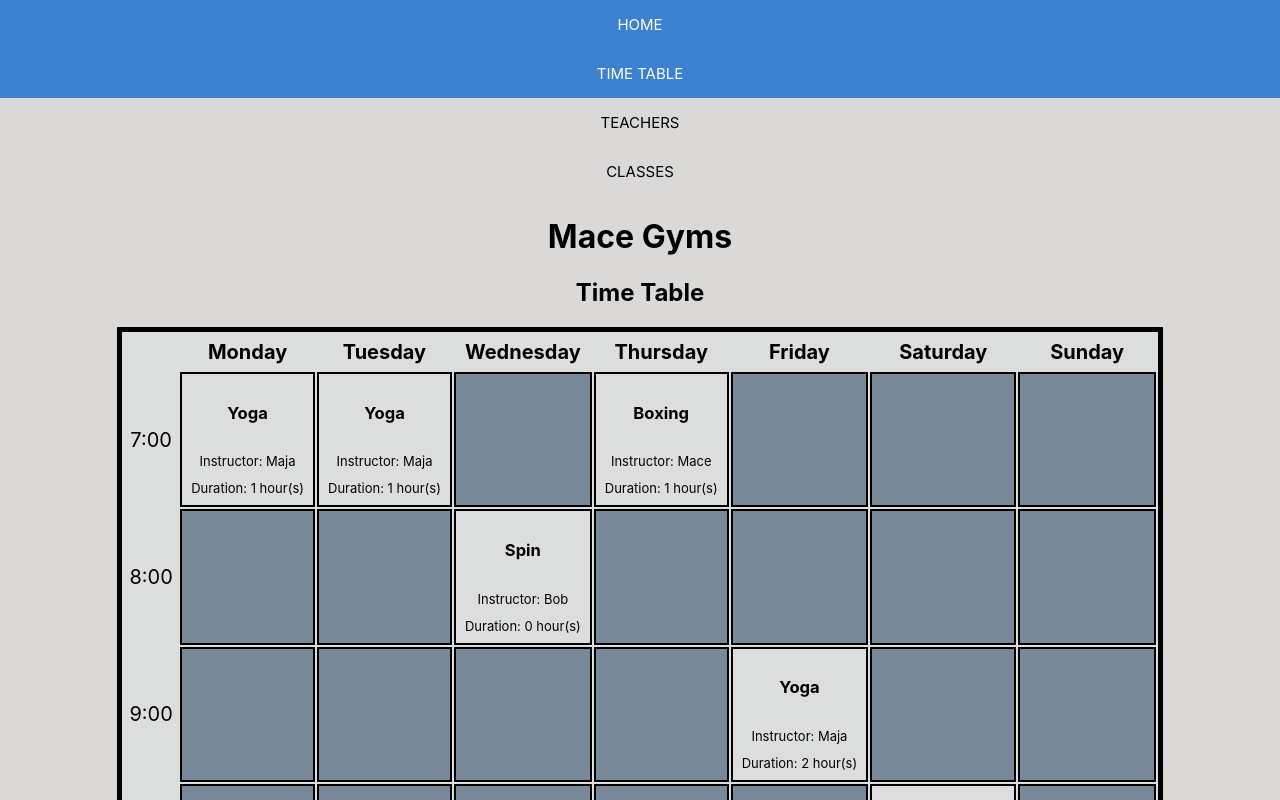
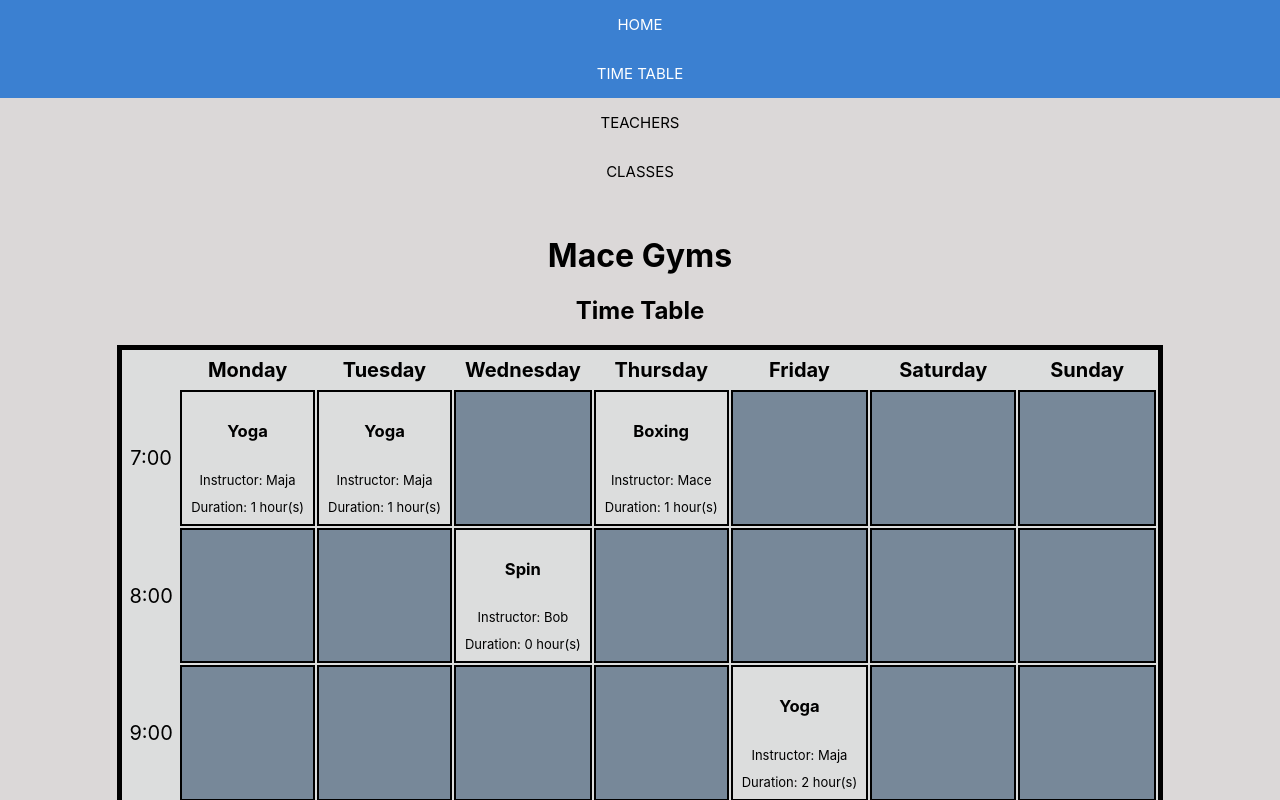
Before and after one commit to mace-akkari/maceGyms-React, a React (Create React App) app: page /timetable in a window 1280 px wide. Shown: the top 800 px of the page. Built offline with nearby package versions, Linux system fonts and the light colour scheme.

Commit message:
add margin-top to content

```diff
--- a/src/App.css
+++ b/src/App.css
@@ -31,5 +31,9 @@ td {
 }
 
 td:nth-of-type(n+2):not(.appointment) {
-  background-color: lightslategrey;
+  background-color: #778899;
 }
+
+.content {
+  margin-top: 40px;
+}
```
